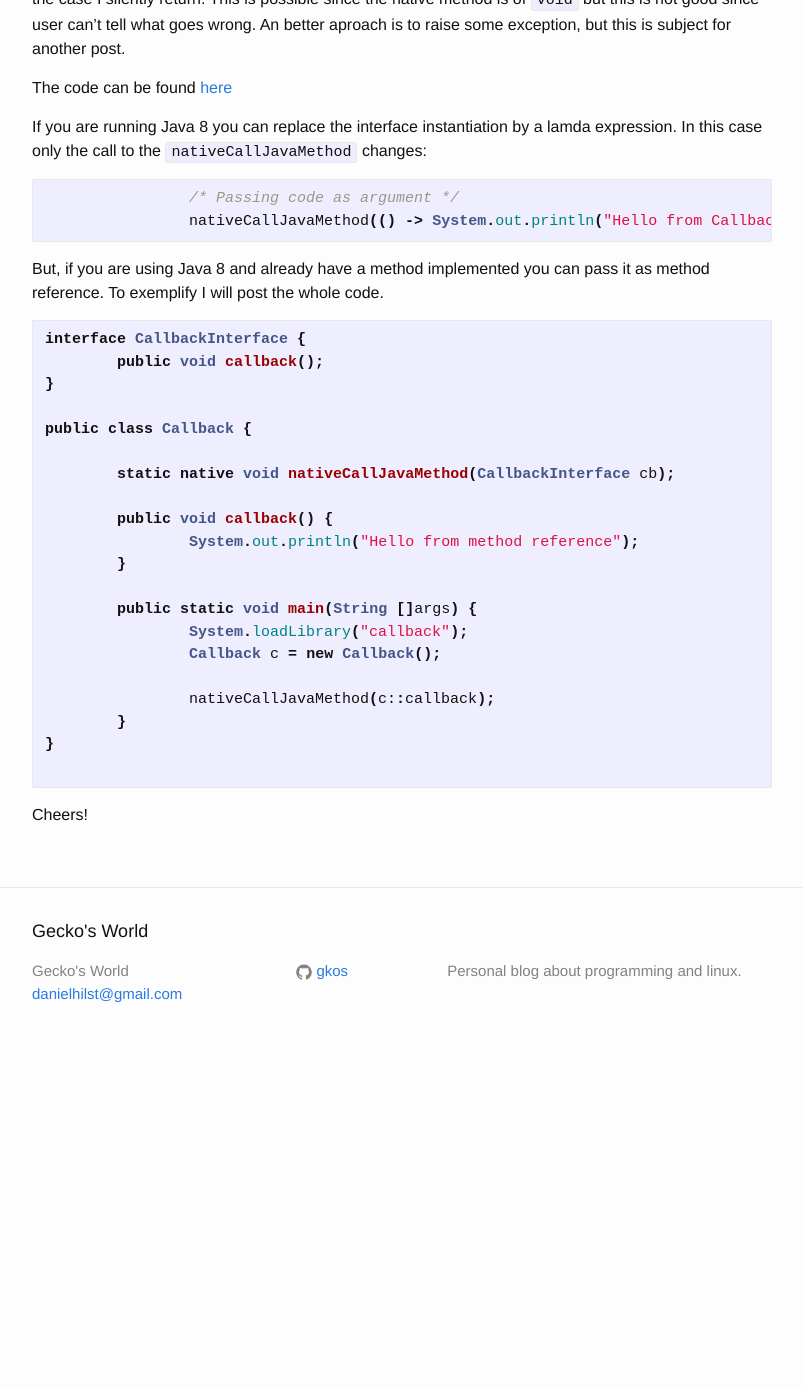
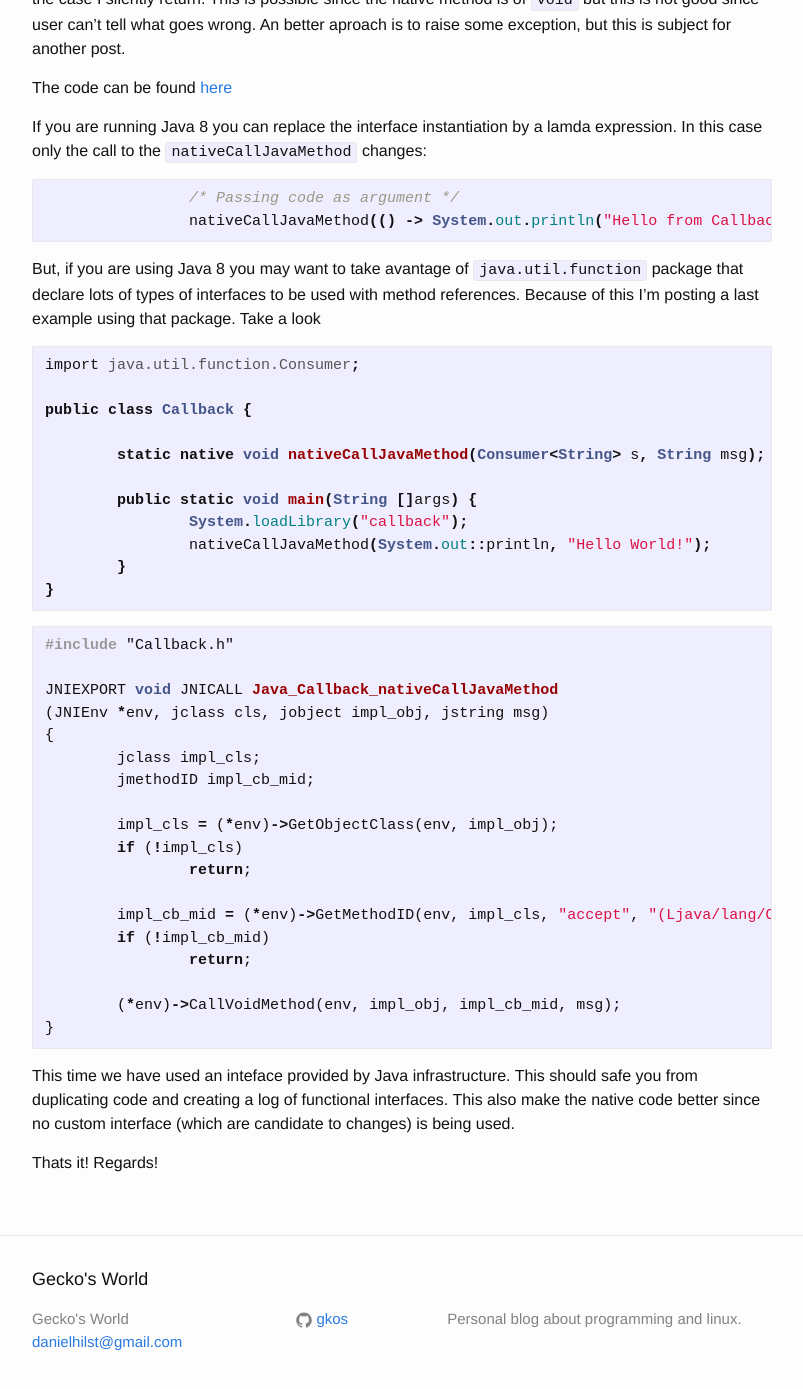
Before and after one commit to dhilst/dhilst.github.io, a Jekyll site: the page built from _posts/2016-10-02-JNI-Callback.md, in a window 1280 px wide and 1400 px high, scrolled down 3672 px. Shown: the top 1389 px of the window, without its empty margins (238-1041 px from the left). Built offline with Jekyll 4.4.1, drawn with Linux system fonts in a browser that asks for light colours; before the commit the page ends 4737 px from its top, so only the background shows below that.

Commit message:
post update

````diff
--- a/_posts/2016-10-02-JNI-Callback.md
+++ b/_posts/2016-10-02-JNI-Callback.md
@@ -197,30 +197,50 @@ changes:
 		nativeCallJavaMethod(() -> System.out.println("Hello from CallbackInterface"));
 ```
 
-But, if you are using Java 8 and already have a method implemented you can
-pass it as method reference. To exemplify I will post the whole code.
+But, if you are using Java 8 you may want to take avantage of `java.util.function` package
+that declare lots of types of interfaces to be used with method references. Because of
+this I'm posting a last example using that package. Take a look
 
 ``` java
-interface CallbackInterface {
-	public void callback();
-}
+import java.util.function.Consumer;
 
 public class Callback {
 
-	static native void nativeCallJavaMethod(CallbackInterface cb);
-
-	public void callback() {
-		System.out.println("Hello from method reference");
-	}
+	static native void nativeCallJavaMethod(Consumer<String> s, String msg);
 
 	public static void main(String []args) {
 		System.loadLibrary("callback");
-		Callback c = new Callback();
-
-		nativeCallJavaMethod(c::callback);
+		nativeCallJavaMethod(System.out::println, "Hello World!");
 	}
 }
-
 ```
 
-Cheers!
+``` c
+#include "Callback.h"
+
+JNIEXPORT void JNICALL Java_Callback_nativeCallJavaMethod
+(JNIEnv *env, jclass cls, jobject impl_obj, jstring msg)
+{
+	jclass impl_cls;
+	jmethodID impl_cb_mid;
+
+	impl_cls = (*env)->GetObjectClass(env, impl_obj);
+	if (!impl_cls)
+		return;
+
+	impl_cb_mid = (*env)->GetMethodID(env, impl_cls, "accept", "(Ljava/lang/Object;)V");
+	if (!impl_cb_mid)
+		return;
+
+	(*env)->CallVoidMethod(env, impl_obj, impl_cb_mid, msg);
+}
+```
+
+This time we have used an inteface provided by Java infrastructure. This should safe you
+from duplicating code and creating a log of functional interfaces. This also make the
+native code better since no custom interface (which are candidate to changes) is being
+used.
+
+
+Thats it!
+Regards!
````
